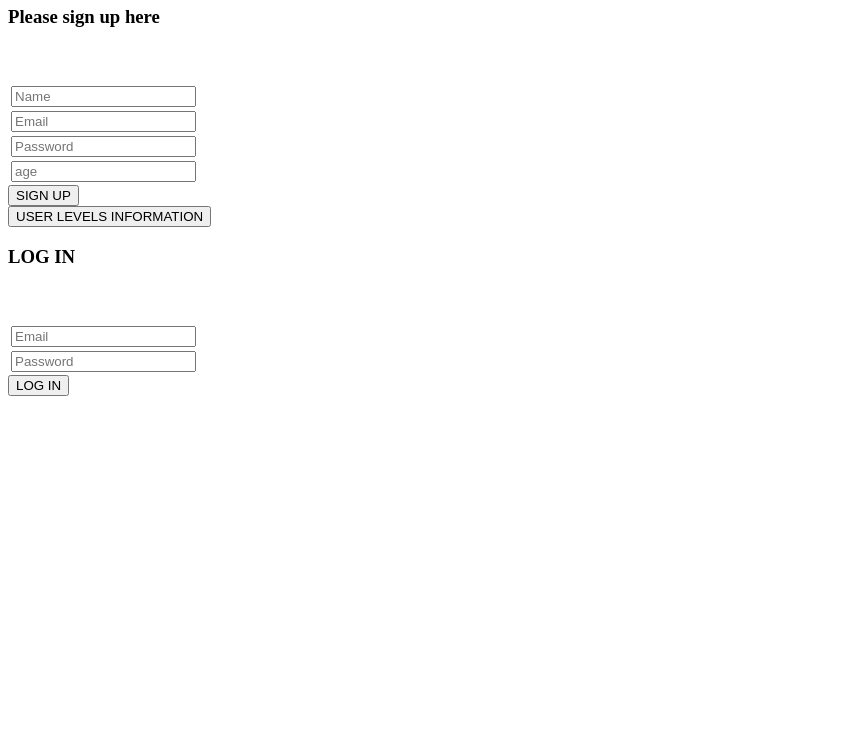
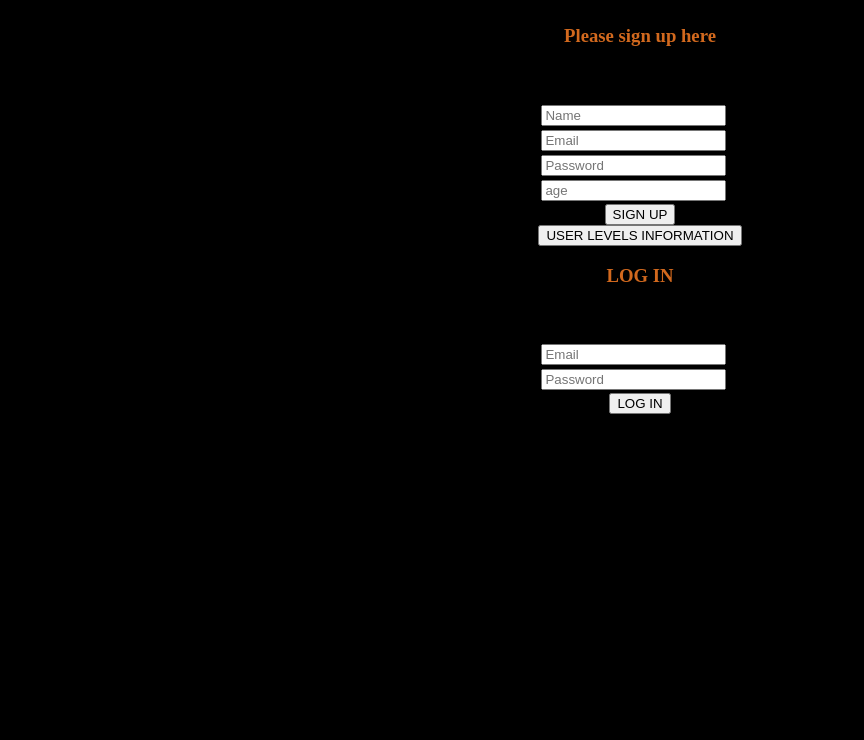
Before and after one commit to Chanpreet24/NewPractice, a plain HTML site: page index.html in a window 1280 px wide. Shown: the part 60-800 px from the top of the page, without its empty margins (0-864 px from the left). Drawn offline with Linux system fonts and the light colour scheme.

Commit message:
stylesheet linked to index page and html and body tags added

```diff
--- a/index.html
+++ b/index.html
@@ -69,3 +69,8 @@
     </section>
 
 </div>
+
+<link rel="stylesheet" href="../quizStylesheet.css">
+
+</body>
+</html>
```
